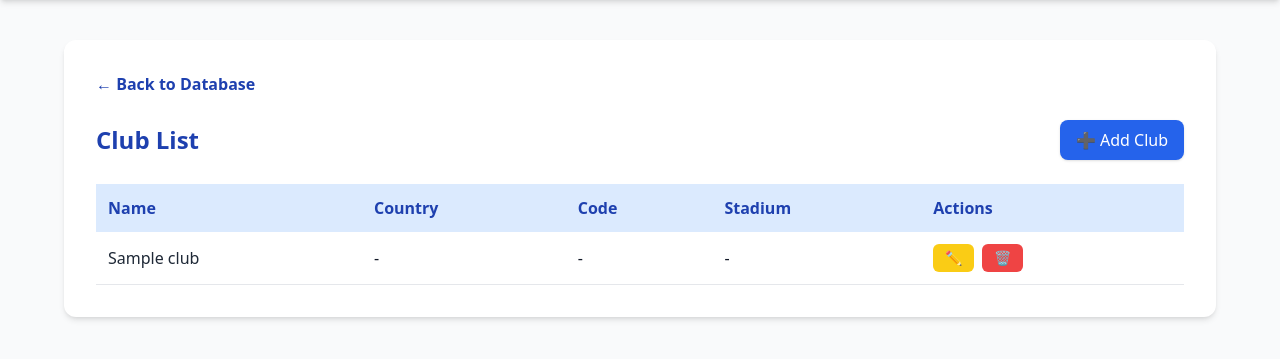
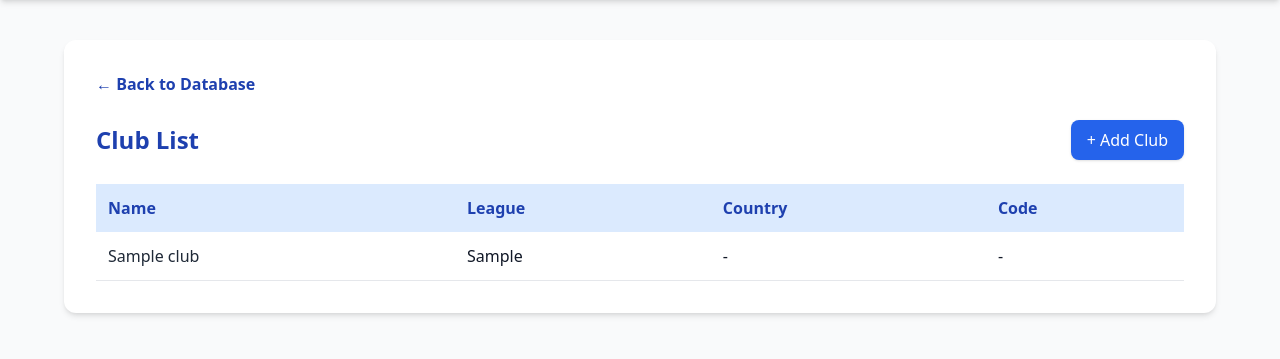
Before and after one commit to pbp-kelompok-B04/goalytics, a Django app: page /data/clubs/ in a window 1280 px wide. Shown: the part 64-423 px from the top of the page. Run offline with Django 5.2, Linux system fonts and the light colour scheme; a user stored in the database is signed in; tables that the repository leaves empty hold one stand-in row (values such as "Sample post"); grey boxes marked "Sample" are stand-in pictures; some libraries are stand-ins or nearby versions.

Commit message:
Update displayed field in club_list.html

```diff
--- a/PlayerClub_Data/templates/club_list.html
+++ b/PlayerClub_Data/templates/club_list.html
@@ -18,46 +18,57 @@
     {% if is_admin %}
     <a href="{% url 'PlayerClub_Data:club_create' %}"
        class="bg-blue-600 hover:bg-blue-500 text-white px-4 py-2 rounded-lg shadow transition">
-       ➕ Add Club
+       + Add Club
     </a>
     {% endif %}
   </div>
 
-  <!-- Club Table -->
+  <!-- Club Table (AJAX populated) -->
   <div class="overflow-x-auto">
-    <table class="w-full text-left border-collapse">
+    <table class="w-full text-left border-collapse" id="clubs-table">
       <thead>
         <tr class="bg-blue-100 text-blue-800">
           <th class="p-3">Name</th>
+          <th class="p-3">League</th>
           <th class="p-3">Country</th>
           <th class="p-3">Code</th>
-          <th class="p-3">Stadium</th>
-          {% if is_admin %}<th class="p-3">Actions</th>{% endif %}
         </tr>
       </thead>
-      <tbody>
-        {% for c in clubs %}
-        <tr class="border-b hover:bg-gray-50 transition">
-          <td class="p-3 font-medium text-gray-800">{{ c.name }}</td>
-          <td class="p-3">{{ c.country|default:"-" }}</td>
-          <td class="p-3">{{ c.code|default:"-" }}</td>
-          <td class="p-3">{{ c.stadium|default:"-" }}</td>
-          {% if is_admin %}
-          <td class="p-3 flex gap-2">
-            <a href="{% url 'PlayerClub_Data:club_update' c.pk %}"
-               class="bg-yellow-400 hover:bg-yellow-300 text-white px-3 py-1 rounded-md text-sm">✏️</a>
-            <a href="{% url 'PlayerClub_Data:club_delete' c.pk %}"
-               class="bg-red-500 hover:bg-red-400 text-white px-3 py-1 rounded-md text-sm">🗑️</a>
-          </td>
-          {% endif %}
+      <tbody id="club-rows">
+        <tr>
+          <td colspan="4" class="text-center py-5 text-gray-500">Loading clubs…</td>
         </tr>
-        {% empty %}
-        <tr>
-          <td colspan="5" class="text-center py-5 text-gray-500">No clubs found.</td>
-        </tr>
-        {% endfor %}
       </tbody>
     </table>
   </div>
 </div>
+<script>
+  (function() {
+    const rowsEl = document.getElementById('club-rows');
+    const url = "{% url 'PlayerClub_Data:get_all_club' %}";
+
+    fetch(url, { credentials: 'same-origin' })
+      .then(r => r.ok ? r.json() : Promise.reject(r))
+      .then(payload => {
+        const data = (payload && payload.data) || [];
+        if (!Array.isArray(data) || data.length === 0) {
+          rowsEl.innerHTML = '<tr><td colspan="4" class="text-center py-5 text-gray-500">No clubs found.</td></tr>';
+          return;
+        }
+        const html = data.map(c => {
+          const safe = (v) => (v === null || v === undefined || v === '' ? '-' : String(v));
+          return `<tr class=\"border-b hover:bg-gray-50 transition\">`
+               + `<td class=\"p-3 font-medium text-gray-800\">${safe(c.name)}</td>`
+               + `<td class=\"p-3\">${safe(c.league)}</td>`
+               + `<td class=\"p-3\">${safe(c.country)}</td>`
+               + `<td class=\"p-3\">${safe(c.code)}</td>`
+               + `</tr>`;
+        }).join('');
+        rowsEl.innerHTML = html;
+      })
+      .catch(() => {
+        rowsEl.innerHTML = '<tr><td colspan="4" class="text-center py-5 text-red-600">Failed to load clubs.</td></tr>';
+      });
+  })();
+  </script>
 {% endblock %}
--- a/PlayerClub_Data/urls.py
+++ b/PlayerClub_Data/urls.py
@@ -10,6 +10,7 @@ from PlayerClub_Data.views import (
     club_delete,
     database_home,
     get_all_player,
+    get_all_club,
 )
 
 app_name = 'PlayerClub_Data'
@@ -18,6 +19,7 @@ urlpatterns = [
     path('database/', database_home, name='database_home'),
     path('players/', player_list, name='player_list'),
     path('api/players/', get_all_player, name='get_all_player'),
+    path('api/clubs/', get_all_club, name='get_all_club'),
     path('players/add/', player_create, name='player_create'),
     path('players/<int:pk>/edit/', player_update, name='player_update'),
     path('players/<int:pk>/delete/', player_delete, name='player_delete'),
```
